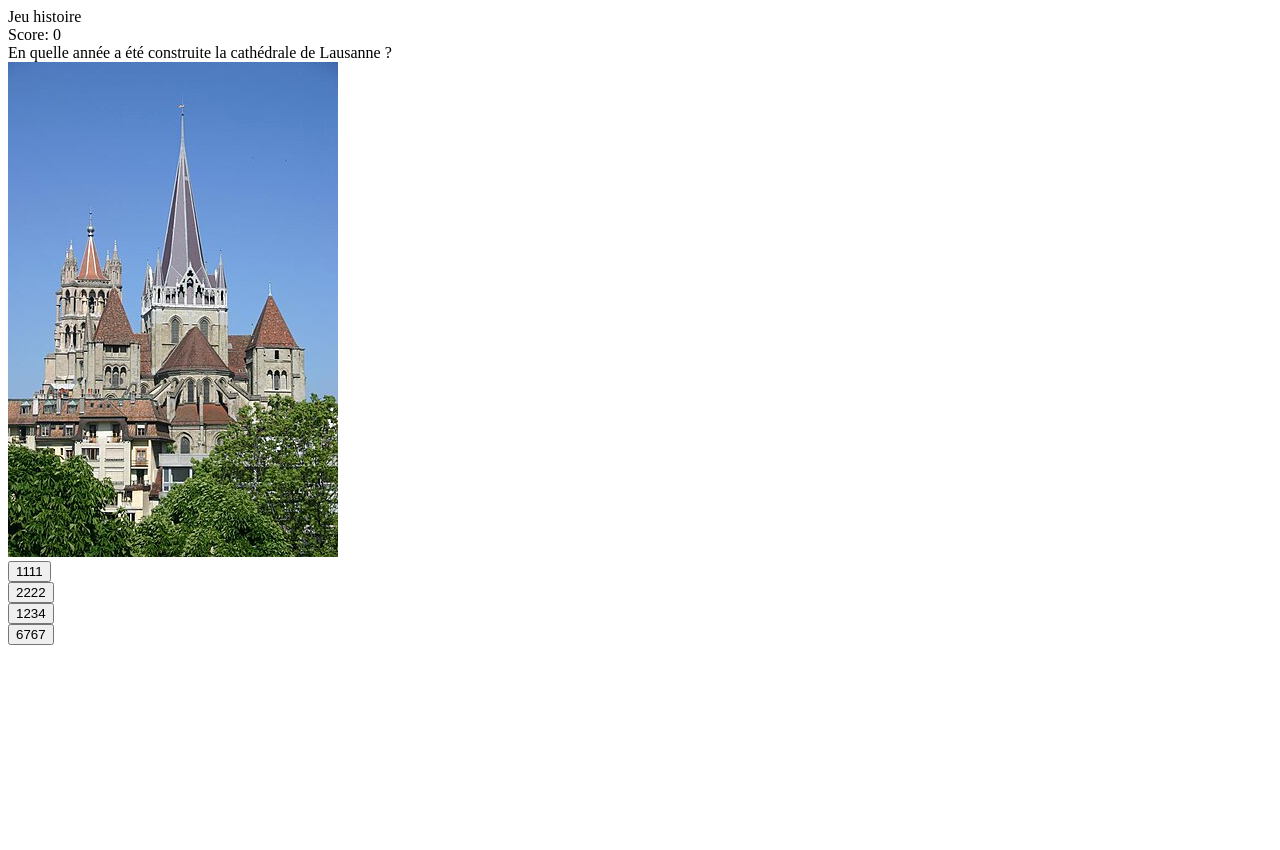
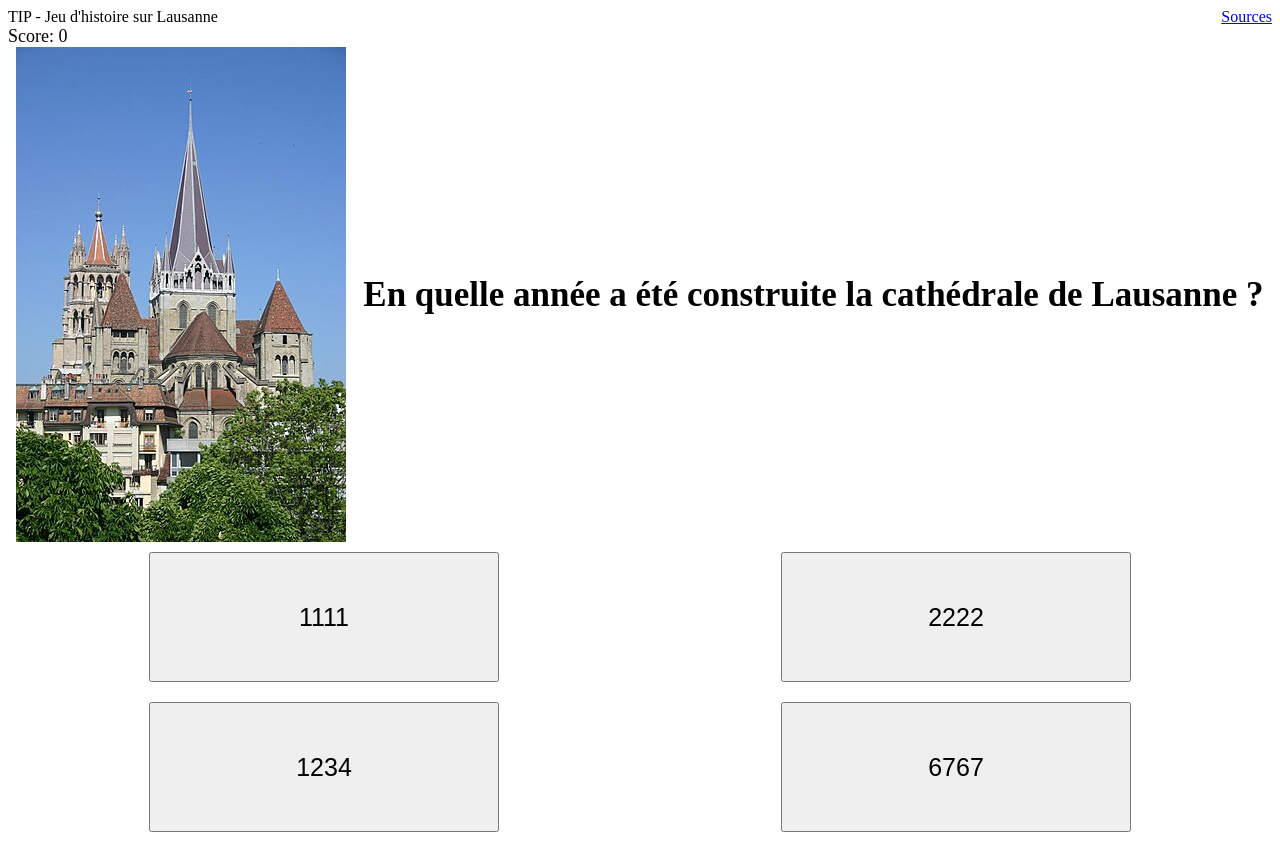
Before and after one commit to ASETML/TIP_JeuLausanne, a plain HTML site: page index.html in a window 1280 px wide. Both pictures are taken after a click on the button "Commencer le jeu". Before the commit the page ends 800 px from the top, so only its background shows below. Drawn offline with nearby package versions, Linux system fonts and the light colour scheme.

Commit message:
Fix bug, minimal css, add basic source page

```diff
--- a/files/questions.json
+++ b/files/questions.json
@@ -10,7 +10,8 @@
 	],
 	"correctAnswer": 0,
 	"explanation": "Elle a été construite en 321. [...]"
-	},
+}
+,
 {
 	"question": "En quelle année le palais de Rumine a t-il été construit ?",
 	"answers": [
@@ -22,4 +23,5 @@
 	"correctAnswer": 3,
 	"explanation": "Il a été construite en 1789 par x. [...]"
 }
+
 ]
--- a/index.html
+++ b/index.html
@@ -5,7 +5,10 @@
 		<title>TIP histoire</title>
 	</head>
 	<body>
-		<header>Jeu histoire</header>
+		<header>
+			<div>TIP - Jeu d'histoire sur Lausanne</div>
+			<div><a href="sources.html">Sources</a></div>
+		</header>
 		<main id="app">
 			<div class="home" v-if="homeShown">
 				<div v-if="endShown">
@@ -15,14 +18,16 @@
 			</div>
 			<div class="game" v-else>
 				<div class="score">Score: {{ score }}</div>
-				<div class="question">{{ card.question }}</div>
+				<div class="questionArea">
 					<img
 						class="image"
 						v-if="card.image"
 						:src="'./files/images/' + card.image"
 					/>
-				<div class="answers">
-					<div v-for="answer, idx in card.answers">
+					<div class="question">{{ card.question }}</div>
+				</div>
+				<div class="answers" v-if="!answerRevealed">
+					<div v-for="answer, idx in card.answers" class="answer">
 						<button
 							@click="answerQuestion(idx)"
 							:disabled="answerRevealed"
@@ -31,8 +36,10 @@
 						</button>
 					</div>
 				</div>
+				<div class="explanationArea">
 					<div v-if="answerRevealed">
-					{{ correctAnswer ? "Bonne réponse!" : "Mauvaise réponse" }}
+						{{ correctAnswer ? "Bonne réponse!" : "Mauvaise réponse"
+						}}
 					</div>
 					<div class="explanation" v-if="answerRevealed">
 						{{card.explanation}}
@@ -40,6 +47,7 @@
 					<button v-if="answerRevealed" @click="nextQuestion">
 						{{ isEnd ? "Fin" : "Question suivante" }}
 					</button>
+				</div>
 			</div>
 		</main>
 		<footer></footer>
@@ -96,4 +104,66 @@
 			},
 		}).mount("#app");
 	</script>
+
+	<style>
+		header {
+			display: flex;
+			justify-content: space-between;
+		}
+
+		.home {
+			display: flex;
+			flex-direction: column;
+			align-items: center;
+		}
+
+		.home button {
+			padding: 10px;
+			font-size: 18px;
+		}
+
+		.questionArea {
+			display: flex;
+			justify-content: space-around;
+			align-items: center;
+		}
+
+		.question {
+			font-size: 35px;
+			font-weight: bold;
+		}
+
+		.score {
+			font-size: 18px;
+		}
+
+		.answers {
+			display: grid;
+			grid-template-columns: 50% 50%;
+		}
+
+		.answer {
+			margin: 10px auto 10px auto;
+		}
+
+		.answer button {
+			font-size: 25px;
+			padding: 10px;
+			width: 350px;
+			height: 130px;
+		}
+
+		.explanationArea {
+			text-align: center;
+		}
+
+		.explanation {
+			font-size: 18px;
+		}
+
+		.explanationArea button {
+			padding: 10px;
+			font-size: 18px;
+		}
+	</style>
 </html>
```
Also changed, not shown: sources.html (added, +30 -0 lines). Lines whose indentation alone changed are shown as unchanged.
